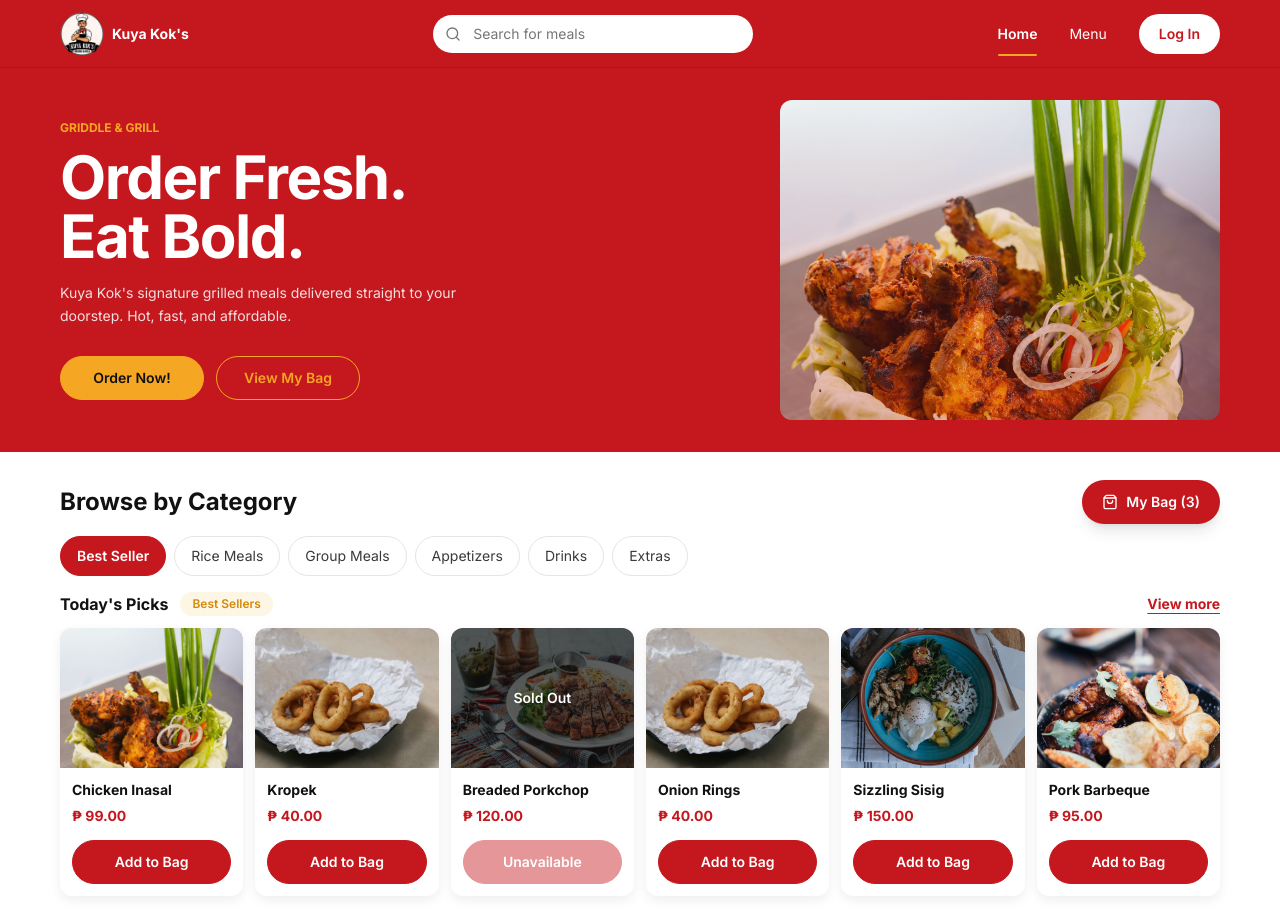
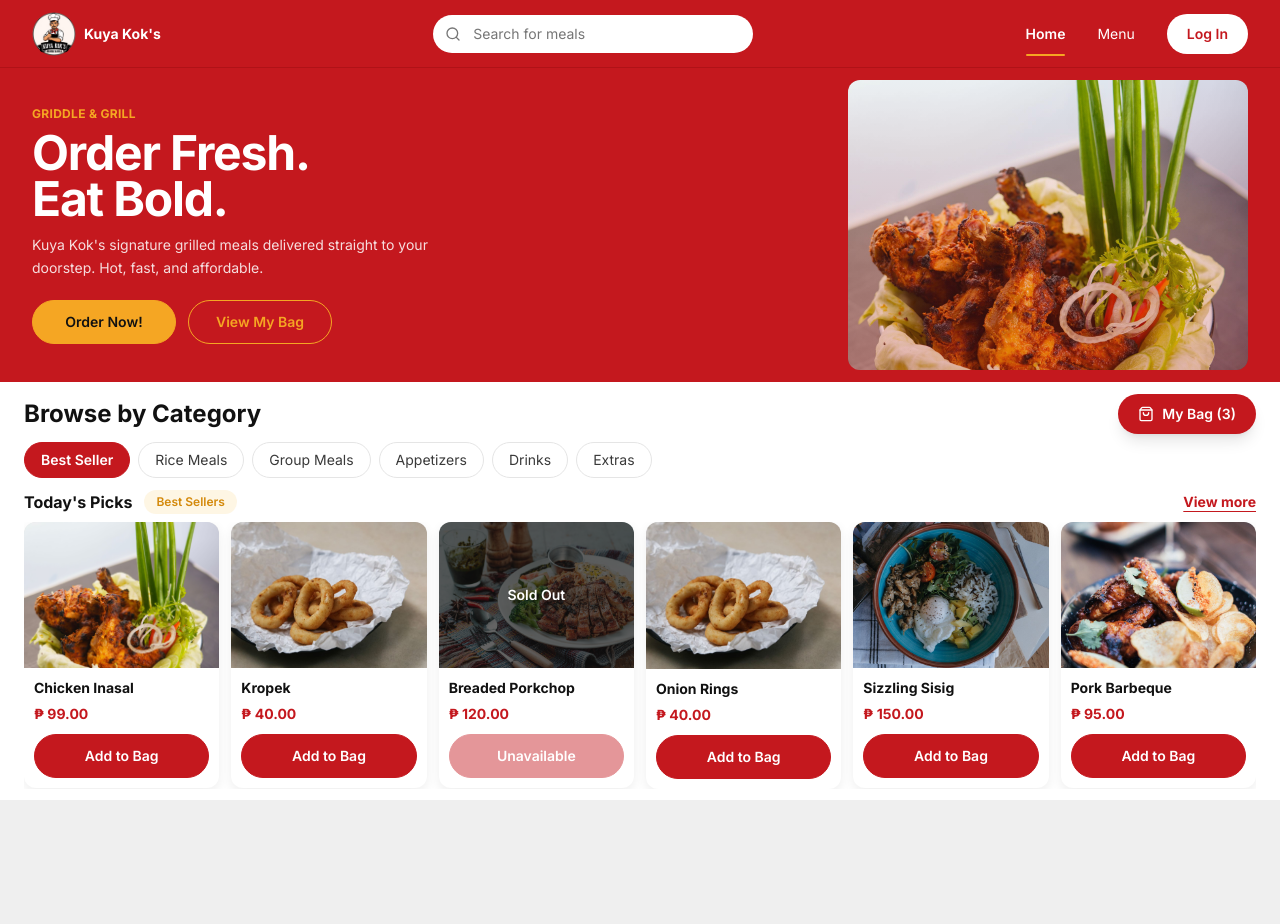
Before and after one commit to xKurty06/kokconnect, a Next.js app: page / in a window 1280 px wide. After the commit the page ends 800 px from the top, so only its background shows below. Built offline with nearby package versions, Linux system fonts and the light colour scheme.

Commit message:
feat: enhance homepage layout and improve component structure

```diff
--- a/src/app/page.tsx
+++ b/src/app/page.tsx
@@ -3,28 +3,52 @@ import { CatalogClient } from "@/components/catalog-client";
 import { SiteHeader } from "@/components/site-header";
 import { ButtonLink } from "@/components/ui/button";
 
+const DESKTOP_CONTAINER = "mx-auto w-full max-w-[1280px] px-8";
+
 export default function HomePage() {
   return (
-    <main className="min-h-dvh bg-white">
-      <SiteHeader active="home" variant="red" showSearch />
-      <section className="bg-brand px-[60px] py-8 text-white">
-        <div className="grid min-h-[316px] w-full grid-cols-[1fr_440px] items-center gap-10">
+    <main className="flex h-dvh min-h-[720px] overflow-hidden bg-white">
+      <div className="flex min-h-0 w-full flex-col">
+        <SiteHeader active="home" variant="red" showSearch contained />
+
+        <section className="shrink-0 bg-brand py-5 text-white">
+          <div className={`${DESKTOP_CONTAINER} grid h-[274px] grid-cols-[1fr_400px] items-center gap-10`}>
             <div>
-            <p className="text-xs font-bold text-gold-warm">GRIDDLE &amp; GRILL</p>
-            <h1 className="mt-3 max-w-xl text-6xl font-bold leading-[0.98] tracking-tight">Order Fresh.<br />Eat Bold.</h1>
-            <p className="mt-4 max-w-md text-sm leading-relaxed text-white/85">Kuya Kok&apos;s signature grilled meals delivered straight to your doorstep. Hot, fast, and affordable.</p>
-            <div className="mt-7 flex flex-wrap gap-3">
-              <ButtonLink href="/menu" variant="gold" className="min-w-36">Order Now!</ButtonLink>
-              <ButtonLink href="/cart" variant="outline" className="min-w-36 border-gold-warm text-gold-warm hover:bg-brand-deep">View My Bag</ButtonLink>
+              <p className="text-xs font-bold tracking-wide text-gold-warm">GRIDDLE &amp; GRILL</p>
+              <h1 className="mt-2 max-w-xl text-5xl font-bold leading-[0.96] tracking-tight">
+                Order Fresh.
+                <br />
+                Eat Bold.
+              </h1>
+              <p className="mt-3 max-w-md text-sm leading-relaxed text-white/85">
+                Kuya Kok&apos;s signature grilled meals delivered straight to your doorstep. Hot, fast, and affordable.
+              </p>
+              <div className="mt-5 flex flex-wrap gap-3">
+                <ButtonLink href="/menu" variant="gold" className="min-w-36">
+                  Order Now!
+                </ButtonLink>
+                <ButtonLink href="/cart" variant="outline" className="min-w-36 border-gold-warm text-gold-warm hover:bg-brand-deep">
+                  View My Bag
+                </ButtonLink>
               </div>
             </div>
+
             <div className="relative aspect-[11/8] overflow-hidden rounded-xl bg-brand-deep shadow-inner">
-            <Image src="/assets/grilled-chicken.jpg" alt="Freshly grilled chicken served with herbs and vegetables" fill sizes="440px" className="object-cover" priority />
+              <Image
+                src="/assets/grilled-chicken.jpg"
+                alt="Freshly grilled chicken served with herbs and vegetables"
+                fill
+                sizes="400px"
+                className="object-cover"
+                priority
+              />
               <div className="absolute inset-0 bg-gradient-to-t from-brand-deep/25 to-transparent" />
             </div>
           </div>
         </section>
+
         <CatalogClient />
+      </div>
     </main>
   );
 }
--- a/src/components/catalog-client.tsx
+++ b/src/components/catalog-client.tsx
@@ -5,6 +5,8 @@ import { ShoppingBag } from "lucide-react";
 import { useMemo, useState } from "react";
 import { ProductCard } from "@/components/product-card";
 import { categories, products, type ProductCategory } from "@/lib/mock-data";
+
+const DESKTOP_CONTAINER = "mx-auto w-full max-w-[1280px] px-6";
 
 export function CatalogClient() {
   const [category, setCategory] = useState<ProductCategory>("Best Seller");
@@ -15,15 +17,18 @@ export function CatalogClient() {
   }, [category]);
 
   return (
-    <section className="bg-white px-[60px] py-7" aria-labelledby="browse-heading">
-      <div className="w-full">
-        <div className="flex flex-wrap items-center justify-between gap-4">
-          <h2 id="browse-heading" className="text-2xl font-bold">Browse by Category</h2>
-          <Link href="/cart" className="inline-flex min-h-11 items-center gap-2 rounded-full bg-brand px-5 text-sm font-semibold text-white shadow-lg">
+    <section className="min-h-0 flex-1 overflow-hidden bg-white py-3" aria-labelledby="browse-heading">
+      <div className={`${DESKTOP_CONTAINER} flex h-full min-h-0 flex-col`}>
+        <div className="flex shrink-0 items-center justify-between gap-4">
+          <h2 id="browse-heading" className="text-2xl font-bold leading-tight">
+            Browse by Category
+          </h2>
+          <Link href="/cart" className="inline-flex min-h-10 items-center gap-2 rounded-full bg-brand px-5 text-sm font-semibold text-white shadow-lg">
             <ShoppingBag className="size-4" /> My Bag ({bagCount})
           </Link>
         </div>
-        <div className="mt-3 flex gap-2 overflow-x-auto pb-2" role="tablist" aria-label="Meal categories">
+
+        <div className="mt-2 flex shrink-0 gap-2 overflow-hidden" role="tablist" aria-label="Meal categories">
           {categories.map((item) => (
             <button
               key={item}
@@ -31,19 +36,27 @@ export function CatalogClient() {
               role="tab"
               aria-selected={category === item}
               onClick={() => setCategory(item)}
-              className={`min-h-10 shrink-0 cursor-pointer rounded-full border px-4 text-sm ${category === item ? "border-brand bg-brand font-semibold text-white" : "border-border bg-white text-copy hover:border-brand-blush"}`}
+              className={`min-h-9 shrink-0 cursor-pointer rounded-full border px-4 text-sm ${
+                category === item ? "border-brand bg-brand font-semibold text-white" : "border-border bg-white text-copy hover:border-brand-blush"
+              }`}
             >
               {item}
             </button>
           ))}
         </div>
-        <div className="mt-2 flex items-center gap-3">
-          <h3 className="font-bold">Today&apos;s Picks</h3>
+
+        <div className="mt-3 flex shrink-0 items-center gap-3">
+          <h3 className="font-bold leading-tight">Today&apos;s Picks</h3>
           <span className="rounded-full bg-gold-tint px-3 py-1 text-xs font-semibold text-gold">Best Sellers</span>
-          <Link href="/menu" className="ml-auto text-sm font-bold text-brand underline underline-offset-4">View more</Link>
+          <Link href="/menu" className="ml-auto text-sm font-bold text-brand underline underline-offset-4">
+            View more
+          </Link>
         </div>
-        <div className="mt-3 grid grid-cols-6 gap-3">
-          {visible.map((product) => <ProductCard key={product.id} product={product} compact onAdd={() => setBagCount((count) => count + 1)} />)}
+
+        <div className="mt-2 grid shrink-0 grid-cols-6 items-start gap-3 overflow-hidden">
+          {visible.map((product) => (
+            <ProductCard key={product.id} product={product} compact onAdd={() => setBagCount((count) => count + 1)} />
+          ))}
         </div>
       </div>
     </section>
--- a/src/components/product-card.tsx
+++ b/src/components/product-card.tsx
@@ -4,18 +4,53 @@ import type { Product } from "@/lib/mock-data";
 import { formatPrice } from "@/lib/mock-data";
 import { Button } from "@/components/ui/button";
 
-export function ProductCard({ product, compact = false, onAdd }: { product: Product; compact?: boolean; onAdd?: (product: Product) => void }) {
+export function ProductCard({
+  product,
+  compact = false,
+  onAdd,
+}: {
+  product: Product;
+  compact?: boolean;
+  onAdd?: (product: Product) => void;
+}) {
   return (
     <article className="group min-w-0 overflow-hidden rounded-xl bg-white shadow-[0_4px_12px_rgba(0,0,0,0.07)]">
-      <div className={`relative grid place-items-center overflow-hidden bg-border ${compact ? "aspect-[21/16]" : "aspect-[3/2]"}`}>
-        <Image src={product.image} alt={`${product.name} meal`} fill sizes="320px" className="object-cover transition-transform duration-300 group-hover:scale-[1.03]" />
-        {!compact && <span className="absolute right-3 top-3 inline-flex items-center gap-1 rounded-full bg-brand-tint px-2.5 py-1 text-[11px] font-semibold text-brand"><Timer className="size-3" />{product.prepTime}</span>}
-        {!product.available && <span className="absolute inset-0 grid place-items-center bg-ink/65 text-sm font-semibold text-white">Sold Out</span>}
+      <div
+        className={`relative grid place-items-center overflow-hidden bg-border ${
+          compact ? "aspect-[4/3]" : "aspect-[3/2]"
+        }`}
+      >
+        <Image
+          src={product.image}
+          alt={`${product.name} meal`}
+          fill
+          sizes="320px"
+          className="object-cover transition-transform duration-300 group-hover:scale-[1.03]"
+        />
+
+        {!compact && (
+          <span className="absolute right-3 top-3 inline-flex items-center gap-1 rounded-full bg-brand-tint px-2.5 py-1 text-[11px] font-semibold text-brand">
+            <Timer className="size-3" />
+            {product.prepTime}
+          </span>
+        )}
+
+        {!product.available && (
+          <span className="absolute inset-0 grid place-items-center bg-ink/65 text-sm font-semibold text-white">
+            Sold Out
+          </span>
+        )}
       </div>
-      <div className="grid gap-1.5 p-3">
-        <h3 className="text-sm font-bold text-ink">{product.name}</h3>
+
+      <div className="grid gap-1.5 p-2.5">
+        <h3 className="truncate text-sm font-bold text-ink">{product.name}</h3>
         <p className="text-sm font-bold text-brand">{formatPrice(product.price)}</p>
-        <Button className="mt-2 w-full min-h-10 py-2" disabled={!product.available} onClick={() => onAdd?.(product)}>
+
+        <Button
+          className="mt-1 w-full min-h-9 py-2 text-sm"
+          disabled={!product.available}
+          onClick={() => onAdd?.(product)}
+        >
           {product.available ? "Add to Bag" : "Unavailable"}
         </Button>
       </div>
--- a/src/components/site-header.tsx
+++ b/src/components/site-header.tsx
@@ -6,14 +6,18 @@ interface SiteHeaderProps {
   active?: "home" | "menu";
   variant?: "red" | "white";
   showSearch?: boolean;
+  contained?: boolean;
 }
 
-export function SiteHeader({ active, variant = "white", showSearch = false }: SiteHeaderProps) {
+export function SiteHeader({ active, variant = "white", showSearch = false, contained = false }: SiteHeaderProps) {
   const red = variant === "red";
+  const innerClass = contained
+    ? "mx-auto flex h-full w-full max-w-[1280px] items-center justify-between gap-5 px-8"
+    : "flex h-full w-full items-center justify-between gap-5 px-[60px]";
 
   return (
     <header className={`h-[68px] border-b ${red ? "border-brand-deep bg-brand text-white shadow-lg" : "border-border bg-white text-ink"}`}>
-      <div className="flex h-full w-full items-center justify-between gap-5 px-[60px]">
+      <div className={innerClass}>
         <Link href="/" className="flex shrink-0 items-center gap-2 text-sm font-bold" aria-label="Kuya Kok's home">
           <Image src="/assets/kuya-kok-logo.png" alt="Kuya Kok's logo" width={44} height={44} className="size-11 rounded-full object-contain" priority />
           <span>Kuya Kok&apos;s</span>
```
Lines whose indentation alone changed are shown as unchanged.
